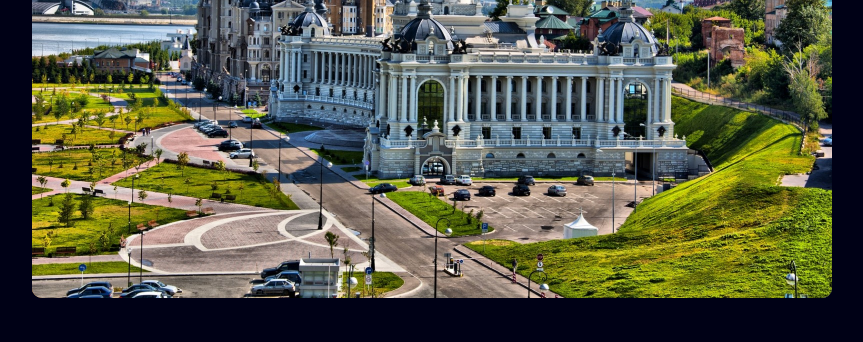
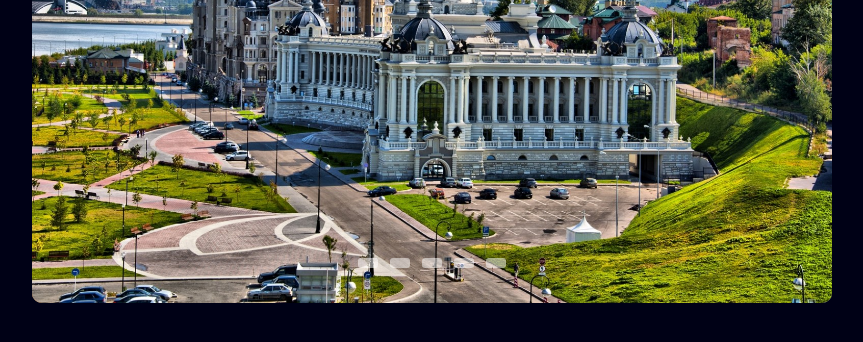
Before and after one commit to Max-Tetslav/learningProcess, a plain HTML site: page slider/index.html in a window 1280 px wide. Shown: the part 352-694 px from the top of the page, without its empty margins (208-1071 px from the left). Drawn offline with Linux system fonts and the light colour scheme.

Commit message:
add styles for slide-icons

```diff
--- a/slider/style.css
+++ b/slider/style.css
@@ -91,3 +91,20 @@ body {
     border-top-left-radius: 3px;
     border-bottom-left-radius: 3px;
 }
+
+.navigation-visibility {
+    z-index: 999;
+    display: flex;
+    justify-content: center;
+}
+
+.navigation-visibility .slide-icon {
+    z-index: 999;
+    background: rgba(255, 255, 255, 0.5);
+    width: 20px;
+    height: 10px;
+    transform: translateY(-35px);
+    margin: 0 6px;
+    border-radius: 3px;
+    box-shadow: 0 5px 25px rgb(1 1 1 / 20%)
+}
```
